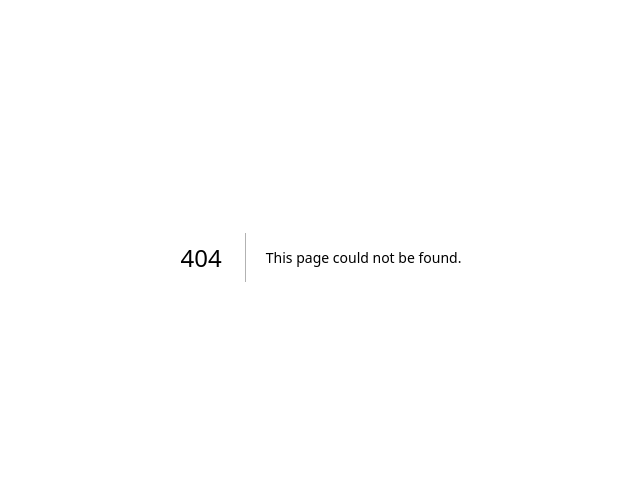
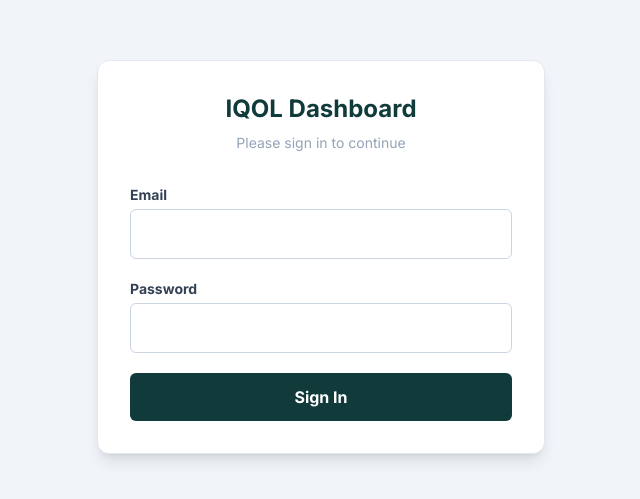
Before and after one commit to akshaysyam/crm-mvp, a Next.js app: page /login in a window 1280 px wide. Before the commit this address had no page. Shown: the part 143-642 px from the top of the page, without its empty margins (319-959 px from the left). Built offline with nearby package versions, Linux system fonts and the light colour scheme; no server answers.

Commit message:
Final Polish: Sidebar design + Auth fixes

```diff
--- a/app/dashboard/layout.js
+++ b/app/dashboard/layout.js
@@ -1,7 +1,39 @@
+'use client'
+
 import Link from 'next/link'
+import { usePathname, useRouter } from 'next/navigation'
+import { useEffect, useState } from 'react'
 
 export default function DashboardLayout({ children }) {
-  // Simple SVG Icons
+  const pathname = usePathname()
+  const router = useRouter()
+  const [user, setUser] = useState(null)
+  const [loading, setLoading] = useState(true)
+
+  // --- 1. AUTHENTICATION LOGIC (Keep this!) ---
+  useEffect(() => {
+    const checkAuth = () => {
+      const storedUser = localStorage.getItem('iqol_user')
+
+      if (!storedUser) {
+        // Not logged in? Send to login
+        router.replace('/login')
+      } else {
+        // Logged in? Load user data
+        setUser(JSON.parse(storedUser))
+        setLoading(false)
+      }
+    }
+    checkAuth()
+  }, [router])
+
+  const handleLogout = (e) => {
+    e.preventDefault() // Stop the link navigation
+    localStorage.removeItem('iqol_user')
+    router.push('/login')
+  }
+
+  // --- 2. ICONS (From your design) ---
   const IconDashboard = () => <svg className="w-5 h-5" fill="none" stroke="currentColor" viewBox="0 0 24 24"><path strokeLinecap="round" strokeLinejoin="round" strokeWidth="2" d="M4 6a2 2 0 012-2h2a2 2 0 012 2v2a2 2 0 01-2 2H6a2 2 0 01-2-2V6zM14 6a2 2 0 012-2h2a2 2 0 012 2v2a2 2 0 01-2 2h-2a2 2 0 01-2-2V6zM4 16a2 2 0 012-2h2a2 2 0 012 2v2a2 2 0 01-2 2H6a2 2 0 01-2-2v-2zM14 16a2 2 0 012-2h2a2 2 0 012 2v2a2 2 0 01-2 2h-2a2 2 0 01-2-2v-2z"></path></svg>
   const IconMetrics = () => <svg className="w-5 h-5" fill="none" stroke="currentColor" viewBox="0 0 24 24"><path strokeLinecap="round" strokeLinejoin="round" strokeWidth="2" d="M9 19v-6a2 2 0 00-2-2H5a2 2 0 00-2 2v6a2 2 0 002 2h2a2 2 0 002-2zm0 0V9a2 2 0 012-2h2a2 2 0 012 2v10m-6 0a2 2 0 002 2h2a2 2 0 002-2m0 0V5a2 2 0 012-2h2a2 2 0 012 2v14a2 2 0 01-2 2h-2a2 2 0 01-2-2z"></path></svg>
   const IconBlog = () => <svg className="w-5 h-5" fill="none" stroke="currentColor" viewBox="0 0 24 24"><path strokeLinecap="round" strokeLinejoin="round" strokeWidth="2" d="M11 5H6a2 2 0 00-2 2v11a2 2 0 002 2h11a2 2 0 002-2v-5m-1.414-9.414a2 2 0 112.828 2.828L11.828 15H9v-2.828l8.586-8.586z"></path></svg>
@@ -9,6 +41,28 @@ export default function DashboardLayout({ children }) {
   const IconTasks = () => <svg className="w-5 h-5" fill="none" stroke="currentColor" viewBox="0 0 24 24"><path strokeLinecap="round" strokeLinejoin="round" strokeWidth="2" d="M9 5H7a2 2 0 00-2 2v12a2 2 0 002 2h10a2 2 0 002-2V7a2 2 0 00-2-2h-2M9 5a2 2 0 002 2h2a2 2 0 002-2M9 5a2 2 0 012-2h2a2 2 0 012 2m-6 9l2 2 4-4"></path></svg>
   const IconAdmin = () => <svg className="w-5 h-5" fill="none" stroke="currentColor" viewBox="0 0 24 24"><path strokeLinecap="round" strokeLinejoin="round" strokeWidth="2" d="M12 4.354a4 4 0 110 5.292M15 21H3v-1a6 6 0 0112 0v1zm0 0h6v-1a6 6 0 00-9-5.197M13 7a4 4 0 11-8 0 4 4 0 018 0z"></path></svg>
   const IconLogout = () => <svg className="w-5 h-5" fill="none" stroke="currentColor" viewBox="0 0 24 24"><path strokeLinecap="round" strokeLinejoin="round" strokeWidth="2" d="M17 16l4-4m0 0l-4-4m4 4H7m6 4v1a3 3 0 01-3 3H6a3 3 0 01-3-3V7a3 3 0 013-3h4a3 3 0 013 3v1"></path></svg>
+
+  // --- 3. LOADING / DENIED SCREENS ---
+  if (loading) {
+    return (
+      <div className="h-screen flex flex-col items-center justify-center bg-gray-50 text-gray-500 space-y-4">
+        <p>Verifying access...</p>
+        <div className="animate-spin rounded-full h-8 w-8 border-b-2 border-[#113a3a]"></div>
+        <Link href="/login" className="text-sm text-blue-600 underline hover:text-blue-800 mt-4">Stuck? Click here to Log In</Link>
+      </div>
+    )
+  }
+
+  if (!user) return null; // Should redirect, but prevents flashing content
+
+  // Helper for Dynamic Classes (This applies your design logic automatically)
+  const getLinkClass = (path) => {
+    const isActive = pathname === path
+    const base = "flex items-center gap-3 px-4 py-2.5 text-sm font-medium rounded-lg transition-all duration-200"
+    const active = "bg-[#1c4f4f] text-white border-l-4 border-emerald-500 shadow-sm"
+    const inactive = "text-gray-300 hover:bg-[#1c4f4f] hover:text-white hover:pl-5"
+    return `${base} ${isActive ? active : inactive}`
+  }
 
   return (
     <div className="flex h-screen bg-[#f8f9fa]">
@@ -25,8 +79,7 @@ export default function DashboardLayout({ children }) {
         {/* Navigation Menu */}
         <nav className="flex-1 py-6 px-3 space-y-1 overflow-y-auto">
 
-          {/* Active Link - White Text */}
-          <Link href="/dashboard" className="flex items-center gap-3 px-4 py-3 text-sm font-medium bg-[#1c4f4f] text-white rounded-lg shadow-sm border-l-4 border-emerald-500 transition-all">
+          <Link href="/dashboard" className={getLinkClass('/dashboard')}>
             <IconDashboard /> Dashboard
           </Link>
 
@@ -34,14 +87,13 @@ export default function DashboardLayout({ children }) {
             Data Management
           </div>
 
-          {/* Standard Links - Gray-300 (looks white on dark bg) */}
-          <Link href="/dashboard/upload-metrics" className="flex items-center gap-3 px-4 py-2.5 text-sm font-medium text-gray-300 rounded-lg hover:bg-[#1c4f4f] hover:text-white hover:pl-5 transition-all duration-200">
+          <Link href="/dashboard/upload-metrics" className={getLinkClass('/dashboard/upload-metrics')}>
             <IconMetrics /> Daily Metrics
           </Link>
-          <Link href="/dashboard/upload-blogs" className="flex items-center gap-3 px-4 py-2.5 text-sm font-medium text-gray-300 rounded-lg hover:bg-[#1c4f4f] hover:text-white hover:pl-5 transition-all duration-200">
+          <Link href="/dashboard/upload-blogs" className={getLinkClass('/dashboard/upload-blogs')}>
              <IconBlog /> Blogs
           </Link>
-          <Link href="/dashboard/upload-social" className="flex items-center gap-3 px-4 py-2.5 text-sm font-medium text-gray-300 rounded-lg hover:bg-[#1c4f4f] hover:text-white hover:pl-5 transition-all duration-200">
+          <Link href="/dashboard/upload-social" className={getLinkClass('/dashboard/upload-social')}>
              <IconSocial /> Social Media
           </Link>
 
@@ -49,19 +101,30 @@ export default function DashboardLayout({ children }) {
             Work & Admin
           </div>
 
-          <Link href="/dashboard/action-items" className="flex items-center gap-3 px-4 py-2.5 text-sm font-medium text-gray-300 rounded-lg hover:bg-[#1c4f4f] hover:text-white hover:pl-5 transition-all duration-200">
+          <Link href="/dashboard/action-items" className={getLinkClass('/dashboard/action-items')}>
              <IconTasks /> Action Items
           </Link>
-           <Link href="/dashboard/admin/users" className="flex items-center gap-3 px-4 py-2.5 text-sm font-medium text-gray-300 rounded-lg hover:bg-[#1c4f4f] hover:text-white hover:pl-5 transition-all duration-200">
-             <IconAdmin /> Admin Users
-          </Link>
+
+          {/* Show Admin Link Only If Admin */}
+          {user?.role === 'admin' && (
+             <Link href="/dashboard/admin/users" className={getLinkClass('/dashboard/admin/users')}>
+               <IconAdmin /> Admin Users
+            </Link>
+          )}
         </nav>
 
         {/* Footer / Logout */}
         <div className="p-4 border-t border-[#1c4f4f] bg-[#0d2e2e]">
-          <Link href="/" className="flex items-center gap-3 px-4 py-2 text-sm font-medium text-red-400 hover:bg-red-900/20 hover:text-red-300 rounded-lg transition-colors">
+          <div className="mb-3 px-2">
+             <p className="text-xs text-emerald-400 font-bold">{user.name}</p>
+             <p className="text-[10px] text-gray-400 uppercase">{user.role}</p>
+          </div>
+          <button
+            onClick={handleLogout}
+            className="w-full flex items-center gap-3 px-4 py-2 text-sm font-medium text-red-400 hover:bg-red-900/20 hover:text-red-300 rounded-lg transition-colors"
+          >
             <IconLogout /> Log Out
-          </Link>
+          </button>
         </div>
       </aside>
 
--- a/app/layout.js
+++ b/app/layout.js
@@ -11,9 +11,7 @@ export const metadata = {
 export default function RootLayout({ children }) {
   return (
     <html lang="en">
-      <body className={inter.className}>
-        {children}
-      </body>
+      <body className={inter.className}>{children}</body>
     </html>
   )
 }
--- /dev/null
+++ b/app/login/page.js
@@ -0,0 +1,91 @@
+'use client'
+
+import { useState } from 'react'
+import { useRouter } from 'next/navigation'
+import { supabase } from '../../lib/supabaseClient'
+
+export default function LoginPage() {
+  const router = useRouter()
+  const [loading, setLoading] = useState(false)
+  const [formData, setFormData] = useState({ email: '', password: '' })
+  const [error, setError] = useState('')
+
+  const handleSubmit = async (e) => {
+    e.preventDefault()
+    setLoading(true)
+    setError('')
+
+    try {
+      // 1. Check against the PROFILES table
+      const { data, error } = await supabase
+        .from('profiles')
+        .select('*')
+        .eq('email', formData.email)
+        .eq('password', formData.password)
+        .single()
+
+      if (error || !data) {
+        setError('Invalid email or password')
+        setLoading(false)
+        return
+      }
+
+      // 2. Success! Save user
+      localStorage.setItem('iqol_user', JSON.stringify(data))
+
+      // 3. Redirect to Dashboard
+      router.push('/dashboard')
+
+    } catch (err) {
+      setError('Something went wrong. Please try again.')
+      setLoading(false)
+    }
+  }
+
+  return (
+    <div className="min-h-screen flex items-center justify-center bg-slate-100">
+      <div className="bg-white p-8 rounded-xl shadow-lg w-full max-w-md border border-slate-200">
+        <div className="text-center mb-8">
+          <h1 className="text-2xl font-bold text-[#113a3a]">IQOL Dashboard</h1>
+          <p className="text-slate-400 text-sm mt-2">Please sign in to continue</p>
+        </div>
+
+        {error && (
+          <div className="mb-4 p-3 bg-red-50 text-red-700 text-sm rounded-md border border-red-100 text-center">
+            {error}
+          </div>
+        )}
+
+        <form onSubmit={handleSubmit} className="space-y-5">
+          <div>
+            <label className="block text-sm font-bold text-slate-700 mb-1">Email</label>
+            <input
+              type="email"
+              required
+              className="w-full p-3 border border-slate-300 rounded-md focus:ring-2 focus:ring-[#113a3a]"
+              value={formData.email}
+              onChange={(e) => setFormData({...formData, email: e.target.value})}
+            />
+          </div>
+          <div>
+            <label className="block text-sm font-bold text-slate-700 mb-1">Password</label>
+            <input
+              type="password"
+              required
+              className="w-full p-3 border border-slate-300 rounded-md focus:ring-2 focus:ring-[#113a3a]"
+              value={formData.password}
+              onChange={(e) => setFormData({...formData, password: e.target.value})}
+            />
+          </div>
+          <button
+            type="submit"
+            disabled={loading}
+            className="w-full py-3 rounded-md text-white font-bold bg-[#113a3a] hover:bg-[#0d2e2e]"
+          >
+            {loading ? 'Signing In...' : 'Sign In'}
+          </button>
+        </form>
+      </div>
+    </div>
+  )
+}
--- a/app/page.js
+++ b/app/page.js
@@ -7,12 +7,18 @@ export default function Home() {
   const router = useRouter()
 
   useEffect(() => {
-    router.push('/dashboard')
+    // If user is already logged in, send to dashboard
+    if (localStorage.getItem('iqol_user')) {
+      router.push('/dashboard')
+    } else {
+      // Otherwise send to login
+      router.push('/login')
+    }
   }, [router])
 
   return (
     <div className="flex items-center justify-center h-screen bg-gray-50 text-gray-500">
-      Redirecting to Dashboard...
+      Loading IQOL...
     </div>
   )
 }
```
